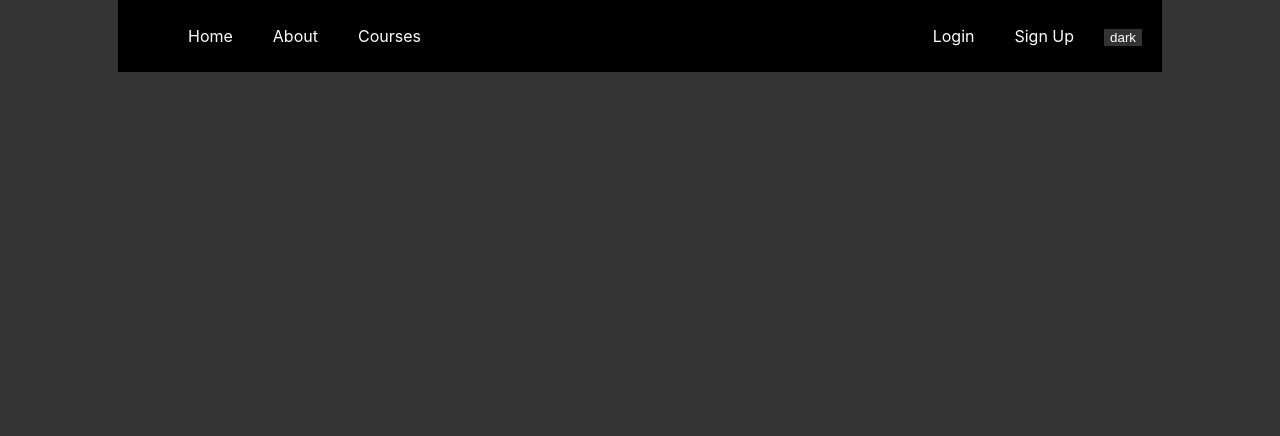
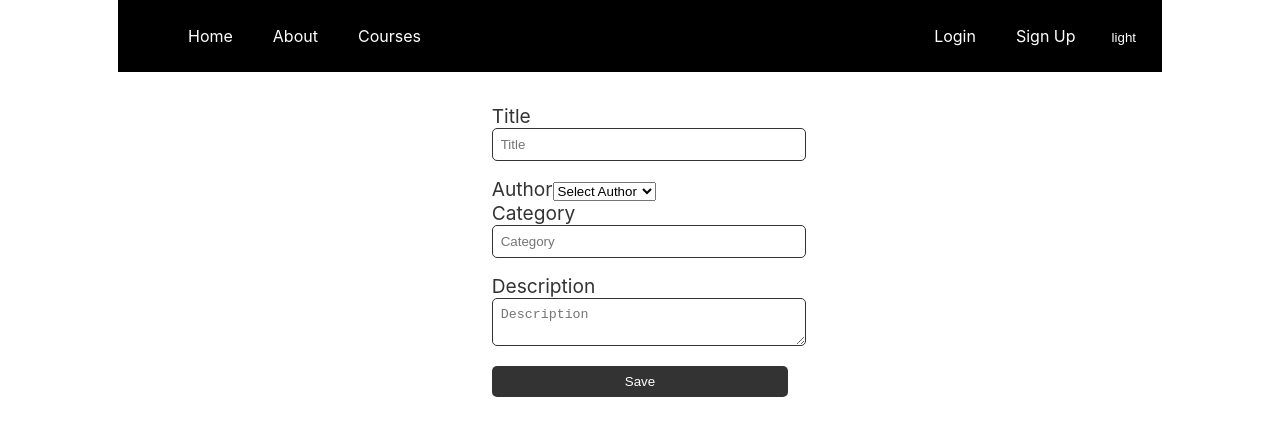
Before and after one commit to onesmus1024/course-management-app, a React (Create React App) app: page /add-course in a window 1280 px wide. Shown: the top 436 px of the page. Built offline with nearby package versions, Linux system fonts and the light colour scheme.

Commit message:
feature: form to add course

```diff
--- a/src/App.js
+++ b/src/App.js
@@ -7,6 +7,7 @@
 import Courses from './components/Courses/Courses';
 import Login from './components/login/Login';
 import Signup from './components/sign-up/SignUp';
+import AddCourse from './components/Courses/AddCourse/AddCourse';
 import { createContext } from 'react';
 let courses = [
   {
@@ -39,7 +40,7 @@
 
   return (
     <div className="App">
-      <ThemeContext.Provider value="dark" >
+      <ThemeContext.Provider value="light" >
         <UserContext.Provider value="false">
           <Header />
         </UserContext.Provider>
@@ -50,6 +51,7 @@
         <Route path="/courses" element={<Courses courses={courses} />} />
         <Route path="/login" element={<Login />} />
         <Route path="/signup" element={<Signup />} />
+        <Route path="/add-course" element={<AddCourse />} />
       </Routes>
     </div>
   );
--- /dev/null
+++ b/src/components/Courses/AddCourse/AddCourse.js
@@ -0,0 +1,85 @@
+import React from "react";
+
+//   {
+//     id: 1,
+//     title: "Learn React",
+//     description: "Learn the fundamentals of React",
+//     authorId: 1,
+//     authorName: "Scott Allen",
+//     category: "JavaScript",
+//     length: "2:30",
+//     slug: "learn-react",
+//   },
+
+const handleSubmit = (e) => {
+    e.preventDefault();
+    const formData = new FormData(e.target);
+    const data = Object.fromEntries(formData);
+
+    const course = {
+        id: Math.floor(Math.random() * 1000),
+        title: data.title,
+        description: data.description,
+        authorId: data.authorId,
+        authorName: data.authorId === "1" ? "Cory House" : "Scott Allen",
+        category: data.category,
+        length: "2:30",
+        slug: data.title.toLowerCase().replace(" ", "-"),
+    };
+
+
+    console.log(course);
+
+
+}
+
+const AddCourse = () => {
+  return (
+    <div className="form-group">
+      <form onSubmit={handleSubmit}>
+        <div className="input-group">
+          <label htmlFor="title">Title</label>
+          <input
+            type="text"
+            id="title"
+            name="title"
+            className="form-control"
+            placeholder="Title"
+          />
+        </div>
+        <div className="input-group">
+          <label htmlFor="author">Author</label>
+          <select id="author" name="authorId" className="form-control">
+            <option value="">Select Author</option>
+            <option value="1">Cory House</option>
+            <option value="2">Scott Allen</option>
+          </select>
+        </div>
+        <div className="input-group">
+          <label htmlFor="category">Category</label>
+          <input
+            type="text"
+            id="category"
+            name="category"
+            className="form-control"
+            placeholder="Category"
+          />
+        </div>
+        <div className="input-group">
+          <label htmlFor="description">Description</label>
+          <textarea
+            id="description"
+            name="description"
+            placeholder="Description"
+          />
+        </div>
+
+        <div className="input-group">
+          <input type="submit" value="Save" />
+        </div>
+      </form>
+    </div>
+  );
+};
+
+export default AddCourse;
--- a/src/components/login/Login.css
+++ b/src/components/login/Login.css
@@ -40,7 +40,7 @@
 
 
 }
-.form-group form .input-group input{
+.form-group form .input-group input,textarea{
     width: 100%;
     padding: 0.5rem;
     border: 1px solid #333;
```
